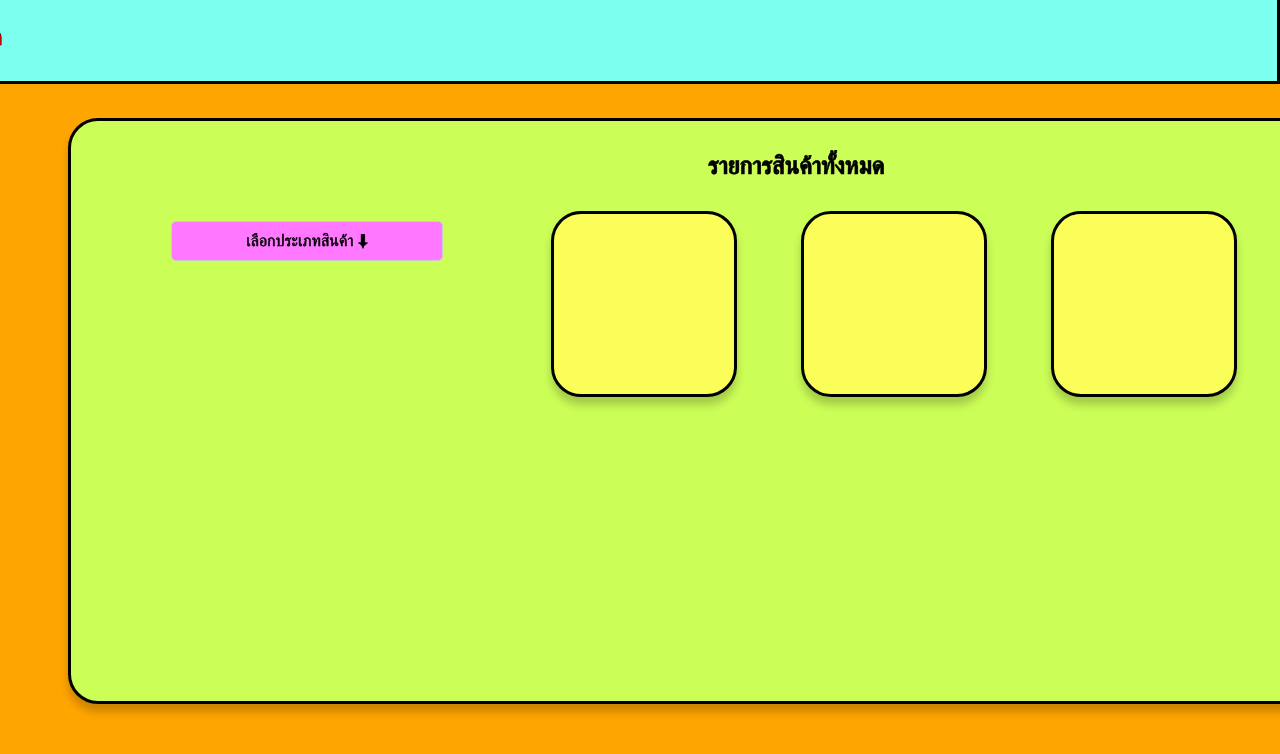
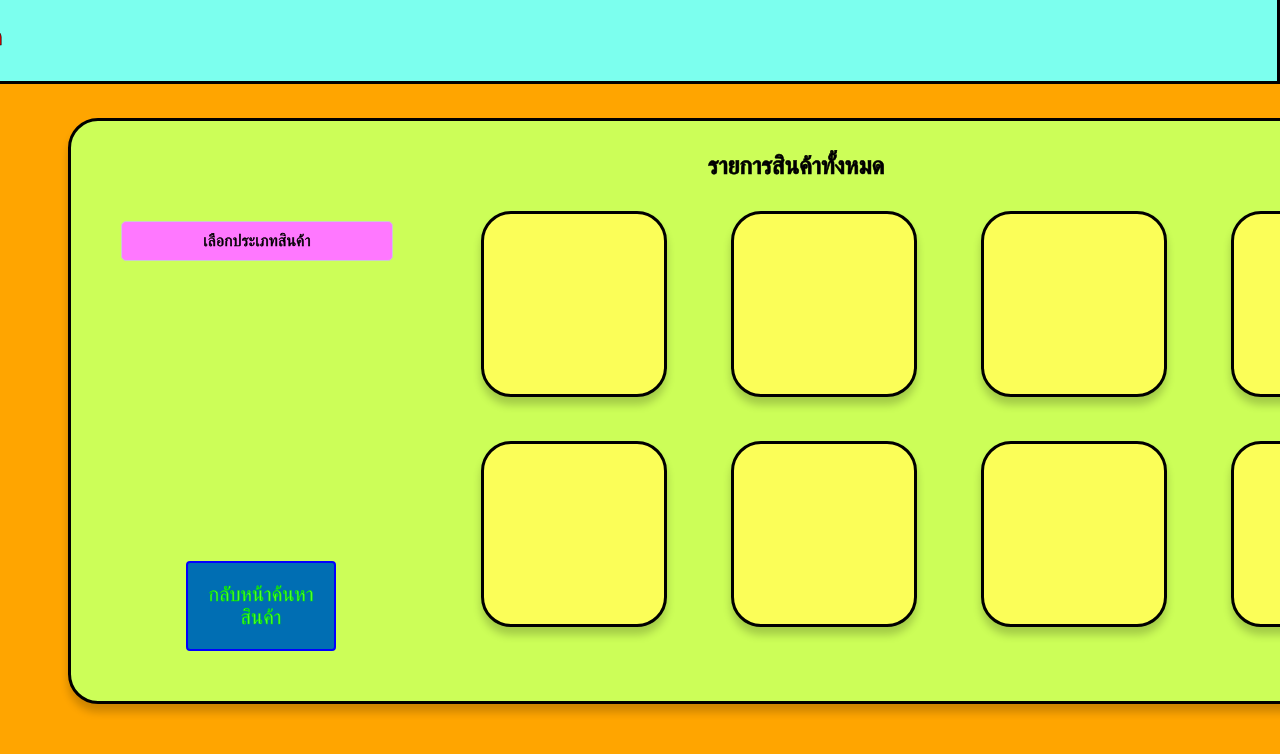
Before and after one commit to EveGalaxy/Front-end-Bpduction, a Vue app: page /product-list in a window 1280 px wide. Shown: the top 754 px of the page. Built offline with nearby package versions, Linux system fonts and the light colour scheme.

Commit message:
Update ProductList.vue
เพิ่มหน้าตาให้ครบ

```diff
--- a/src/views/ProductList.vue
+++ b/src/views/ProductList.vue
@@ -4,7 +4,7 @@
         <div class="dropdown-container" ref="dropdownRef">
             <!-- ปุ่มกดเลือกประเภทสินค้า -->
             <span @click="toggleDropdown" class="dropdown-btn">
-                {{ selectedCategory || "เลือกประเภทสินค้า" }} ⬇
+                {{ selectedCategory || "เลือกประเภทสินค้า" }}
             </span>
 
             <!-- Dropdown เมนู -->
@@ -19,12 +19,28 @@
         <div class="product">
 
         </div>
-        <div class="product" style="margin-left: -520px;">
+        <div class="product" style="margin-left: -590px;">
 
         </div>
-        <div class="product" style="margin-left: -270px;">
+        <div class="product" style="margin-left: -340px;">
 
         </div>
+        <div class="product" style="margin-left: -90px;">
+
+        </div>
+        <div class="product" style="margin-top: 180px;">
+
+        </div>
+        <div class="product" style="margin-left: -590px; margin-top: 180px;">
+
+        </div>
+        <div class="product" style="margin-left: -340px; margin-top: 180px;">
+
+        </div>
+        <div class="product" style="margin-left: -90px; margin-top: 180px;">
+
+        </div>
+        <button class="backtosearch">กลับหน้าค้นหาสินค้า</button>
     </div>
 </template>
 
@@ -65,7 +81,7 @@
   position: fixed;
   margin-top: -50px;
   margin-bottom: 10px;
-  margin-left: -770px;
+  margin-left: -840px;
   height: 10px;
   width: 10px;
 }
@@ -84,7 +100,7 @@
   cursor: pointer;
   text-align: center;
   border-radius: 5px;
-  margin-left: -150px;
+  margin-left: -200px;
   background-color: rgb(255, 120, 255);
 }
 
@@ -96,7 +112,7 @@
   box-shadow: 0px 4px 6px rgba(0, 0, 0, 0.1);
   margin-top: 5px;
   list-style: none;
-  margin-left: -270px;
+  margin-left: -320px;
   padding: 0;
 }
 
@@ -119,6 +135,24 @@
   transform: translateY(-10px);
 }
 
+button.backtosearch {
+  width: 100%;
+  padding: 20px;
+  background-color: #006eb3;
+  color: rgb(85, 255, 43);
+  border:2px solid blue;
+  border-radius: 4px;
+  cursor: pointer;
+  font-size: 20px;
+  -webkit-text-stroke: 0.5px rgb(0, 228, 0);
+  margin-left: -2270px;
+  margin-top: 300px;
+}
+
+button.backtosearch:hover {
+  background-color: #64f0ff;
+}
+
 </style>
 
 <script setup>
@@ -129,7 +163,7 @@ const selectedCategory = ref(null);
 const dropdownRef = ref(null);
 
 // รายการประเภทสินค้า
-const categories = ref(["เสื้อผ้า", "อุปกรณ์อิเล็กทรอนิกส์", "เครื่องใช้ไฟฟ้า", "ของใช้ในบ้าน"]);
+const categories = ref(["All", "อาหาร", "อุปกรณ์อิเล็กทรอนิกส์", "ของใช้ทั่วไป"]);
 
 // เปิด/ปิด Dropdown
 const toggleDropdown = () => {
```
